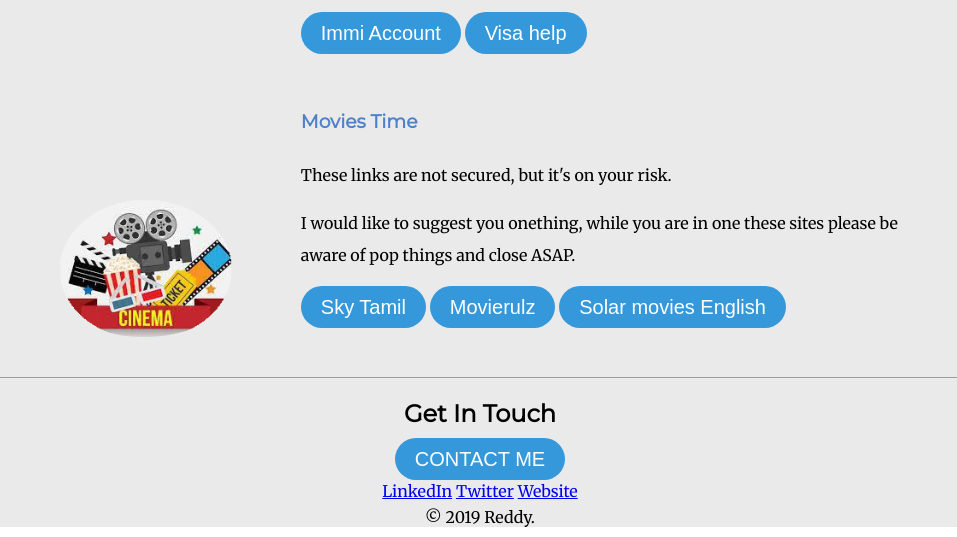
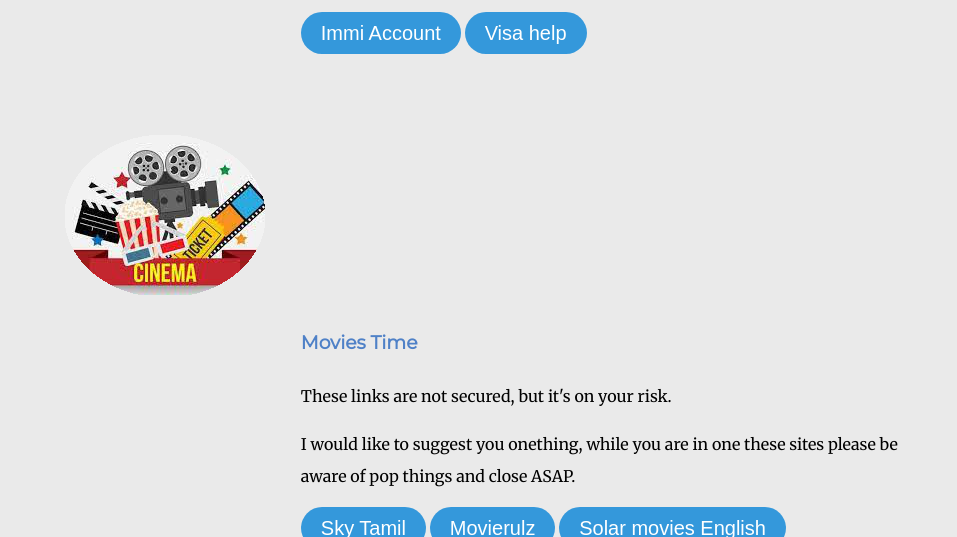
Before and after one commit to Rama1432/myhelp, a plain HTML site: page index.html in a window 1280 px wide. Shown: the part 745-1282 px from the top of the page, without its empty margins (160-1117 px from the left). Drawn offline with Linux system fonts and the light colour scheme.

Commit message:
Update index.html

```diff
--- a/index.html
+++ b/index.html
@@ -45,7 +45,7 @@
 
  <div class="aussize">
 
- <img class=" aus"src="images/movie.png" alt=""></div>
+ <img class=" m"src="images/movie.png" alt=""></div>
 <div class=" austext">
 
 <h3 class=" im">Movies Time</h3>
```
